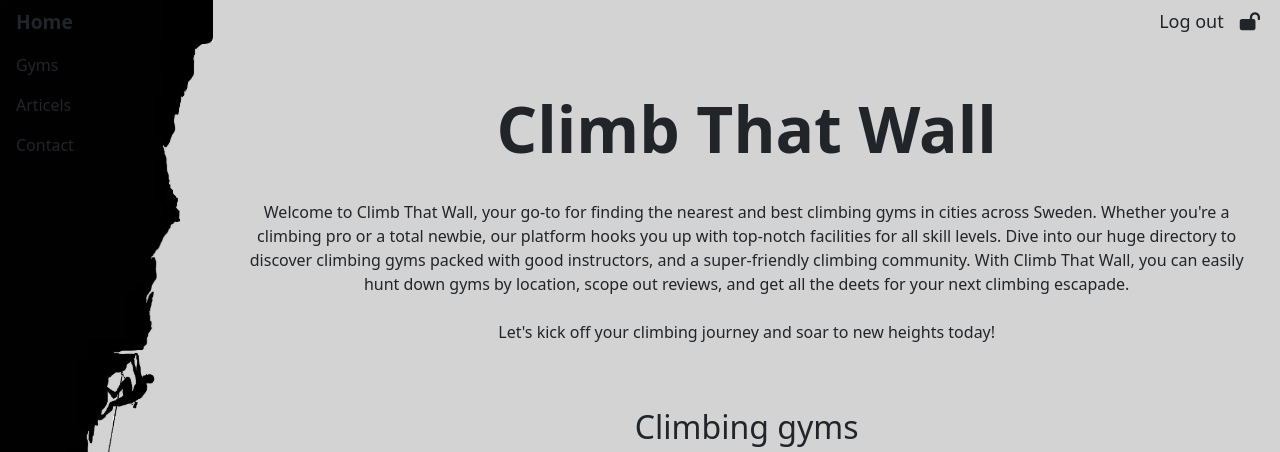
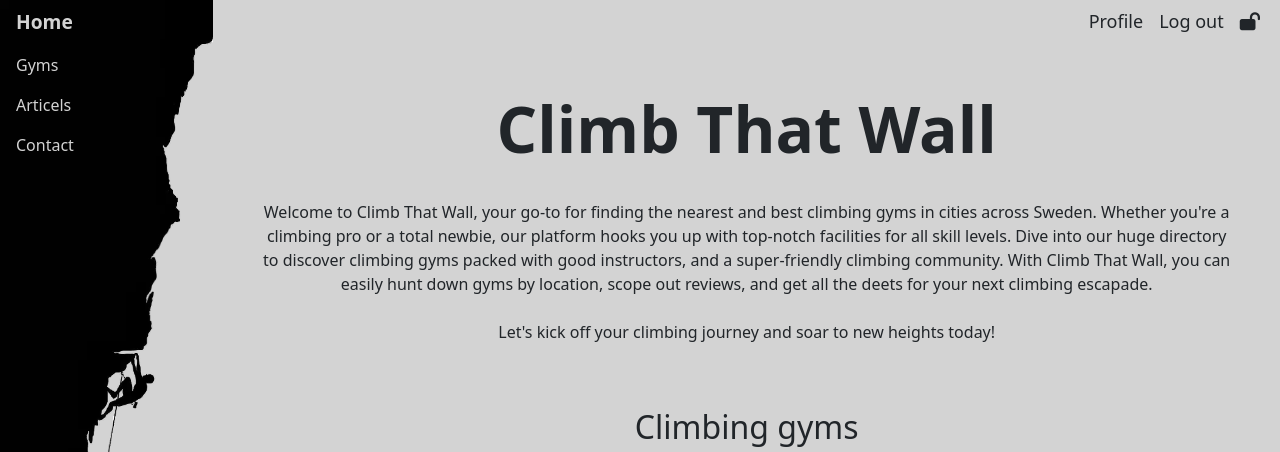
Before and after one commit to Ko11e/Climb-that-wall, a Django app: page / in a window 1280 px wide. Shown: the top 452 px of the page. Run offline with Django 5.2, Linux system fonts and the light colour scheme; a user stored in the database is signed in; parts of the project's set-up code (start-up, migrations or seed data) failed here and were passed over; some libraries are stand-ins or nearby versions.

Commit message:
Add View to profile app and update URLs

```diff
--- a/home/templates/home/index.html
+++ b/home/templates/home/index.html
@@ -5,7 +5,7 @@
 {% load static %}
 
 {% block content %}
-<div>
+<div class="container">
     <div class="row align-items-center text-center">
         <div class="col m-4">
             <h1 id="intro-header" class="fw-bold py-4">Climb That Wall</h1>
--- a/main/urls.py
+++ b/main/urls.py
@@ -21,5 +21,6 @@ urlpatterns = [
     path('admin/', admin.site.urls),
     path('accounts/', include('allauth.urls')),
     path('djrichtextfield/', include('djrichtextfield.urls')),
+    path('profiles/', include('profiles.urls')),
     path('', include('home.urls'), name='home'),
 ]
--- a/profiles/templates/profiles/profile.html
+++ b/profiles/templates/profiles/profile.html
@@ -3,5 +3,7 @@
 {% block title %}Profile{% endblock %}
 
 {% block content %}
-
+    <h1>{{ user.username }}</h1>
+    <p>{{ user.profile.bio }}</p>
+    <p>{{ user.profile.fav_climb }}</p>
 {% endblock %}
--- a/profiles/urls.py
+++ b/profiles/urls.py
@@ -1 +1,7 @@
-from django.urls import paths
+from django.urls import path
+
+from .views import ProfileView
+
+urlpatterns = [
+    path('user/<slug:pk>/', ProfileView.as_view(), name='profile'),
+]
--- a/templates/includes/header-comp.html
+++ b/templates/includes/header-comp.html
@@ -3,7 +3,7 @@
 {% with request.resolver_match.url_name as url_name %}
 <div class="col-2 nav-bar d-none d-md-block navbar-expand-md">
     <div class="collapse navbar-collapse" id="navbarNav">
-      <ul class="nav navbar-nav flex-column text-color-white px-3">
+      <ul class="nav navbar-nav flex-column text-clr-white px-3">
         <li class="nav-item">
           <a class="nav-link {% if url_name == 'home'%}active{% endif %}" href="{% url 'home' %}">Home</a>
         </li>
--- a/templates/includes/header-mobile.html
+++ b/templates/includes/header-mobile.html
@@ -28,6 +28,9 @@
     </div>
     {% if request.user.is_authenticated %}
     <div class="p-2">
+      <a class='nav-link' href="{% url 'profile' request.user.id %}">Profile</a>
+    </div>
+    <div class="p-2">
         <a class='nav-link' href="{% url 'account_logout' %}">Log out</a>
     </div>
     <div class="p-2">
```
Also changed, not shown: profiles/views.py (+13 -2 lines), profiles/migrations/0001_initial.py, profiles/migrations/0002_profile_profile_pic.py (deleted).
